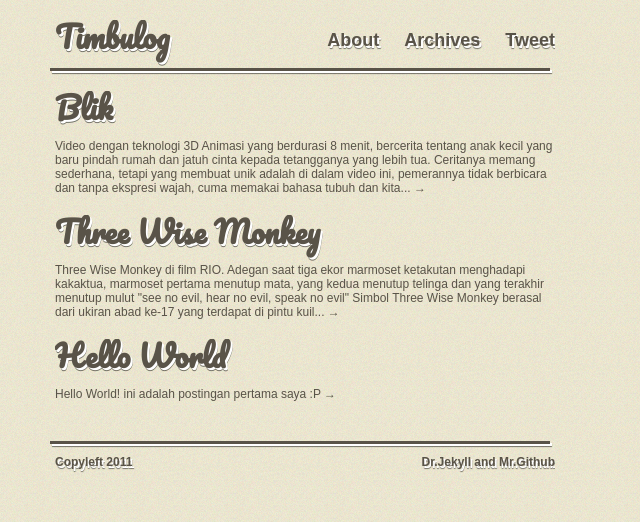
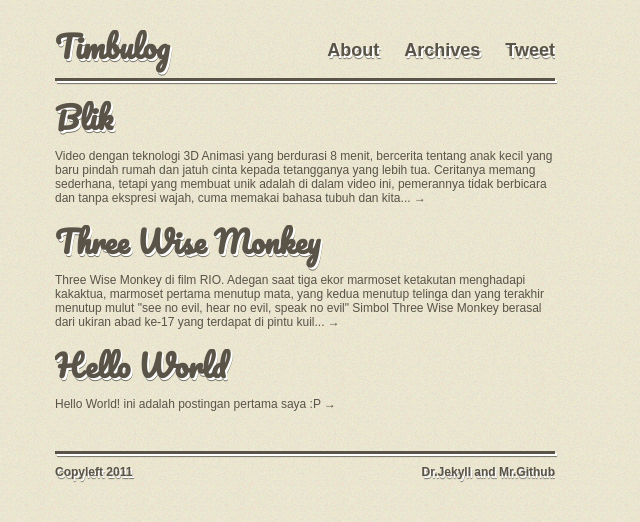
Before and after one commit to timbul/timbul.github.com, a Jekyll site: the page built from index.html, in a window 1280 px wide. Shown: the top 522 px of the page, without its empty margins (0-640 px from the left). Built offline with Jekyll 4.4.1, drawn with Linux system fonts in a browser that asks for light colours; Markdown is read by kramdown in place of the engine named in the settings; the list of posts is cut into pages by our own code.

Commit message:
edit template

```diff
--- a/_layouts/default.html
+++ b/_layouts/default.html
@@ -35,7 +35,7 @@
 <div class="garis"></div>
 <div class="row">
 <div class="column grid_3">Copyleft 2011</div>
-	<div class="column grid_7 right"><a href="http://jekyllrb.com/">Dr.Jekyll</a> and <a href="https://github.com/timbul">Mr.Github</a></div>
+<div class="column grid_7 right"><a href="http://jekyllrb.com/">Dr.Jekyll</a> and <a href="https://github.com/timbul/timbul.github.com">Mr.Github</a></div>
 </div>
 </footer>
 </body>
--- a/_layouts/post.html
+++ b/_layouts/post.html
@@ -1,7 +1,6 @@
 ---
 layout: default
 ---
-
 <div class="row post">
 <div class="column grid_10">
 <h2>{{ page.title }}</h2>
@@ -15,7 +14,6 @@ layout: default
 <script type="text/javascript">
     var disqus_shortname = 'timbulog';
     var disqus_url = 'http://timbul.github.com{{ page.url }}';
-
     (function() {
         var dsq = document.createElement('script'); dsq.type = 'text/javascript'; dsq.async = true;
         dsq.src = 'http://' + disqus_shortname + '.disqus.com/embed.js';
--- a/css/style.css
+++ b/css/style.css
@@ -52,11 +52,12 @@ del{color:#666; }
 pre, code, tt{font:1em 'andale mono','lucida console',monospace; line-height:1.5; display:block; }
 code{background-color:#eee; display:inline; padding:0 2px 1px 2px; line-height:1.1em; }
 pre{margin:1.5em 0; white-space:pre; }
+.tengah {text-align:center;}
 .right{text-align:right;float:right;}
 .gambar{padding-bottom:11px; background:url('/images/bgr.png') 23px bottom no-repeat; position:relative; width:500px;}
 footer{font-size:1em; font-weight:bold; margin:20px auto; text-shadow:2px 2px 0 #FFFFFF, 2px 3px 1px rgba(0, 0, 0, 0.5); line-height: 3em;}
-header{margin:20px auto;}
-.garis {height: 3px; width: 500px; margin: 0px 50px; background-color: #595348; box-shadow: 2px 2px 0pt rgb(255, 255, 255), 2px 3px 1px rgba(0, 0, 0, 0.5); -webkit-box-shadow: 2px 2px 0pt rgb(255, 255, 255), 2px 3px 1px rgba(0, 0, 0, 0.5); -moz-box-shadow: 2px 2px 0pt rgb(255, 255, 255), 2px 3px 1px rgba(0, 0, 0, 0.5); -o-box-shadow: 2px 2px 0pt rgb(255, 255, 255), 2px 3px 1px rgba(0, 0, 0, 0.5); overflow:hidden; display:block;}
+header{margin:30px auto 20px;}
+.garis {height: 3px; width: 500px; margin: 0 auto 0 55px; background-color: #595348; box-shadow: 2px 2px 0pt rgb(255, 255, 255), 2px 3px 1px rgba(0, 0, 0, 0.5); -webkit-box-shadow: 2px 2px 0pt rgb(255, 255, 255), 2px 3px 1px rgba(0, 0, 0, 0.5); -moz-box-shadow: 2px 2px 0pt rgb(255, 255, 255), 2px 3px 1px rgba(0, 0, 0, 0.5); -o-box-shadow: 2px 2px 0pt rgb(255, 255, 255), 2px 3px 1px rgba(0, 0, 0, 0.5); overflow:hidden; display:block;}
 .prev, .next {font-size:2em;text-shadow:2px 2px 0 #fff, 2px 3px 1px rgba(0, 0, 0, 0.5);}
 .post{margin-top:20px; margin-bottom:20px;}
 ::selection{background:gray; color:white; }
--- a/index.html
+++ b/index.html
@@ -2,7 +2,6 @@
 layout: default
 title: Heru's Personal Blog
 ---
-
 {% for post in paginator.posts %}
 <div class="row post" id="postid-{{post.id}}">
 <div class="column grid_10">
@@ -12,12 +11,11 @@ title: Heru's Personal Blog
 </div>
 </div>
 {% endfor %}
-
-
 <div class="row">
 <div class="column grid_5 prev">
 {% if paginator.previous_page %} {% if paginator.previous_page == 1 %}<a href="/">&larr;</a>
-    {% else %} <a href="/page{{paginator.previous_page}}">&larr;</a>
+{% else %}
+<a href="/page{{paginator.previous_page}}">&larr;</a>
 {% endif %}
 {% endif %}
 </div>
```
Also changed, not shown: about.html (+3 -4 lines), archives.html (indentation only). Lines whose indentation alone changed are shown as unchanged.
